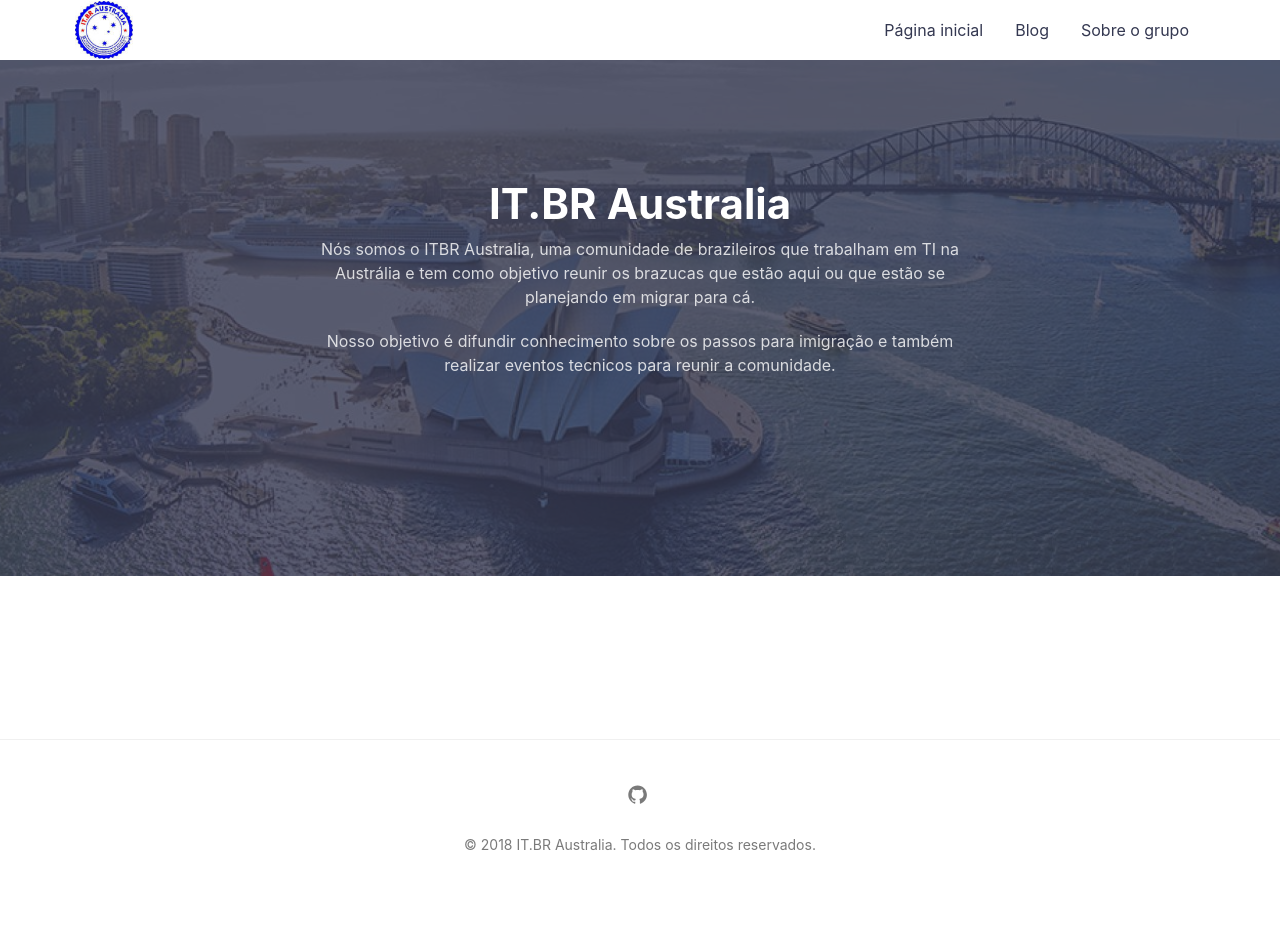
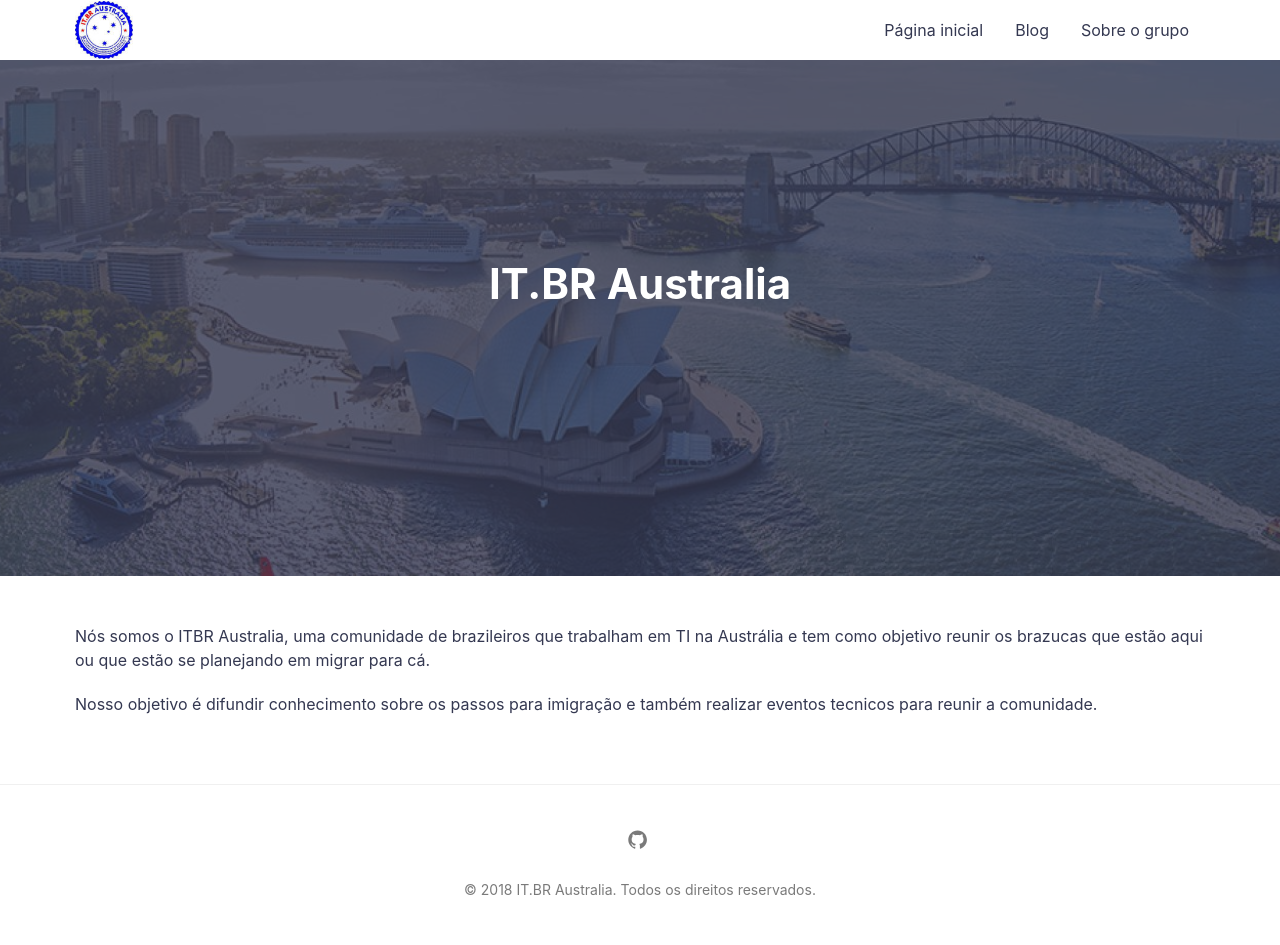
Before and after one commit to itbraustralia/itbraustralia.github.io, a Jekyll site: the page built from index.md, in a window 1280 px wide. Built offline with Jekyll 4.4.1, drawn with Linux system fonts in a browser that asks for light colours; before the commit the page ends 900 px from its top, so only the background shows below that.

Commit message:
chore: changing the text organization on the pages

```diff
--- a/_layouts/blog.html
+++ b/_layouts/blog.html
@@ -21,8 +21,6 @@ layout: compress
     <div class="hero lazyload" data-bg="{{site.url}}/assets/img/posts/sleek_lg.jpg">
       <div class="hero__wrap">
         <h1 class="hero__title">IT.BR Australia</h1>
-        <p class="hero__meta">Nós somos o ITBR Australia, uma comunidade de brazileiros que trabalham em TI na Austrália e tem como objetivo reunir os brazucas que estão aqui ou que estão se planejando em migrar para cá.</p>
-        <p class="hero__meta">Nosso objetivo é difundir conhecimento sobre os passos para imigração e também realizar eventos tecnicos para reunir a comunidade.</p>
       </div>
     </div>
 
--- a/_layouts/default.html
+++ b/_layouts/default.html
@@ -21,13 +21,15 @@ layout: compress
     <div class="hero lazyload" data-bg="{{site.url}}/assets/img/posts/sleek_lg.jpg">
       <div class="hero__wrap">
         <h1 class="hero__title">IT.BR Australia</h1>
-        <p class="hero__meta">Nós somos o ITBR Australia, uma comunidade de brazileiros que trabalham em TI na Austrália e tem como objetivo reunir os brazucas que estão aqui ou que estão se planejando em migrar para cá.</p>
-        <p class="hero__meta">Nosso objetivo é difundir conhecimento sobre os passos para imigração e também realizar eventos tecnicos para reunir a comunidade.</p>
       </div>
     </div>
 
     <main class="site__content">
-      <section class="blog">
+      <section class="container">
+          <br/><br/>
+          <p class="hero__meta">Nós somos o ITBR Australia, uma comunidade de brazileiros que trabalham em TI na Austrália e tem como objetivo reunir os brazucas que estão aqui ou que estão se planejando em migrar para cá.</p>
+          <p class="hero__meta">Nosso objetivo é difundir conhecimento sobre os passos para imigração e também realizar eventos tecnicos para reunir a comunidade.</p>
+          <br/><br/>
       </section>
     </main>
 
```
